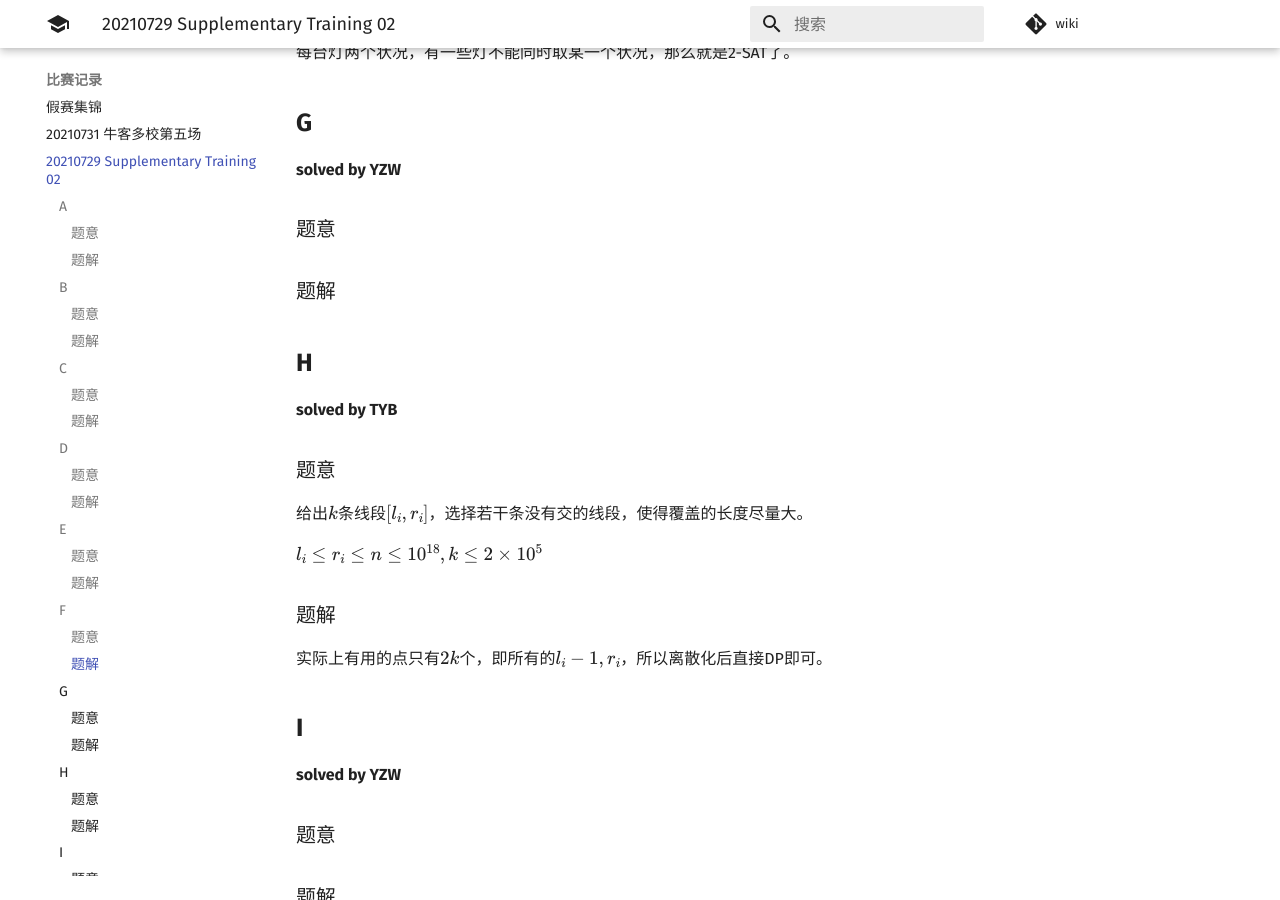
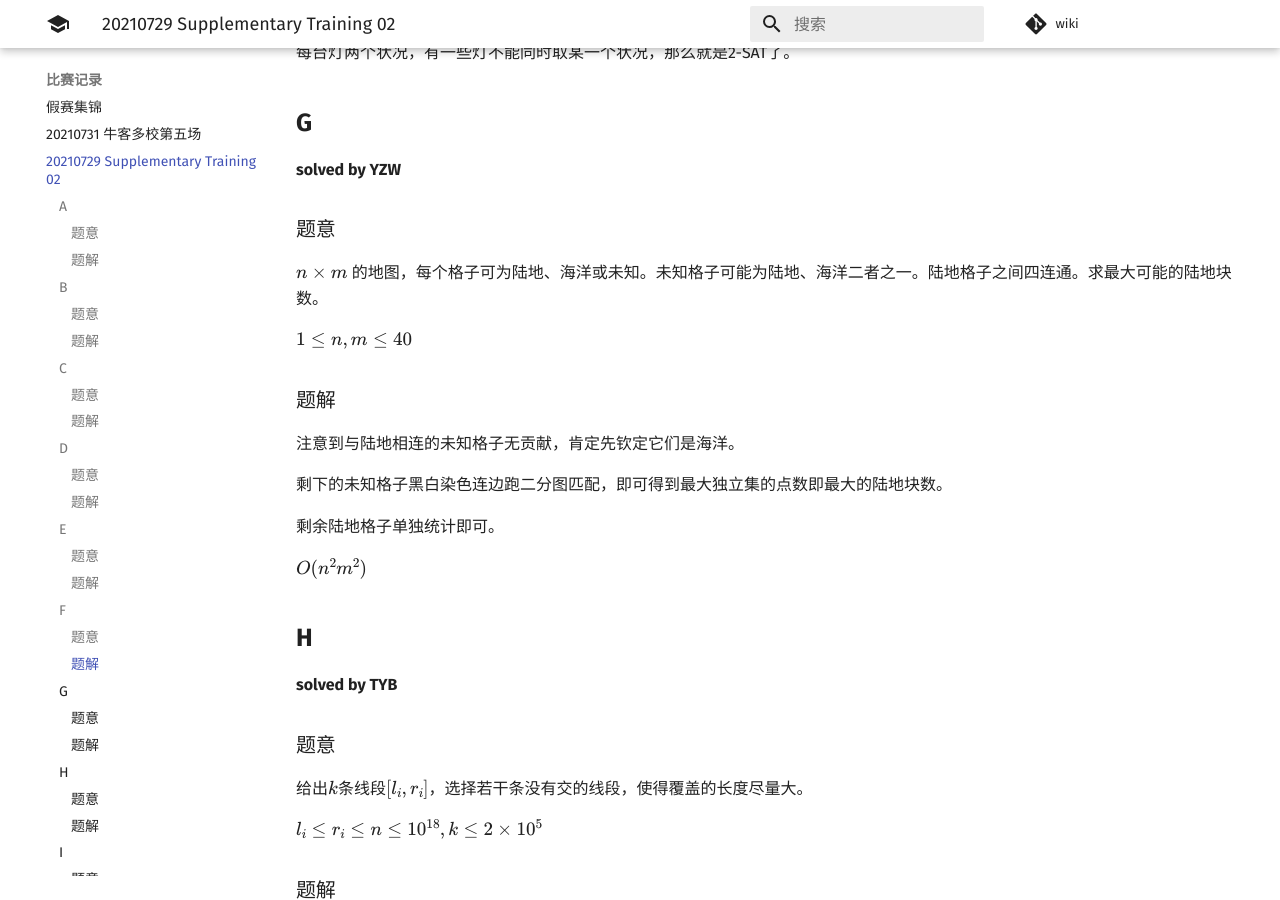
Before and after one commit to PoorMath/PoorMath.github.io, an MkDocs documentation site: the page built from docs/contest/20210729 Supplementary Training 02.md, in a window 1280 px wide and 900 px high, scrolled down 2866 px. Built offline with MkDocs 1.6.1 and Material for MkDocs 9.7.7, drawn with Linux system fonts in a browser that asks for light colours; comment, search, counter and statistics services are not loaded.

Commit message:
Update 20210729 Supplementary Training 02.md

```diff
--- a/docs/contest/20210729 Supplementary Training 02.md
+++ b/docs/contest/20210729 Supplementary Training 02.md
@@ -110,11 +110,19 @@ $1 \le n,r,l \le 1000$
 
 ### 题意
 
+$n\times m$ 的地图，每个格子可为陆地、海洋或未知。未知格子可能为陆地、海洋二者之一。陆地格子之间四连通。求最大可能的陆地块数。
 
+$1\leq n,m\leq 40$
 
 ### 题解
 
+注意到与陆地相连的未知格子无贡献，肯定先钦定它们是海洋。
 
+剩下的未知格子黑白染色连边跑二分图匹配，即可得到最大独立集的点数即最大的陆地块数。
+
+剩余陆地格子单独统计即可。
+
+$O(n^2m^2)$
 
 ## **H**
 
```
